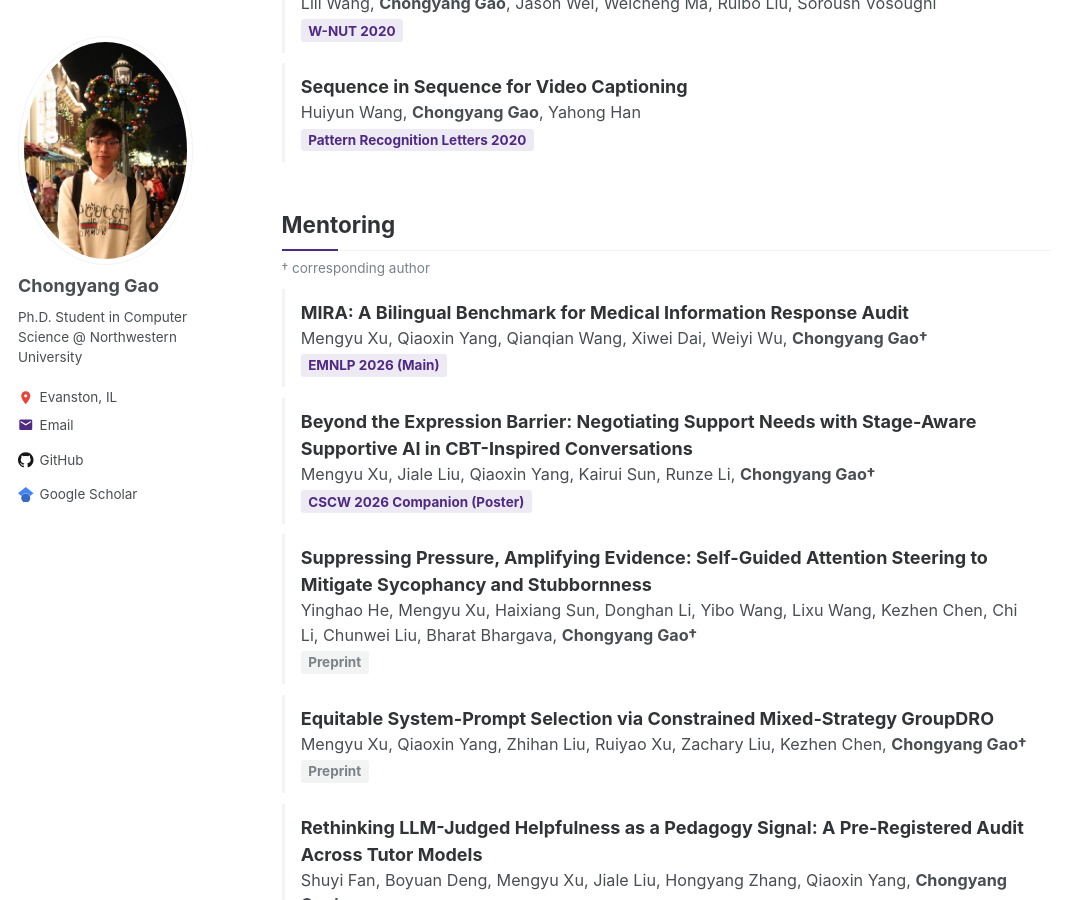
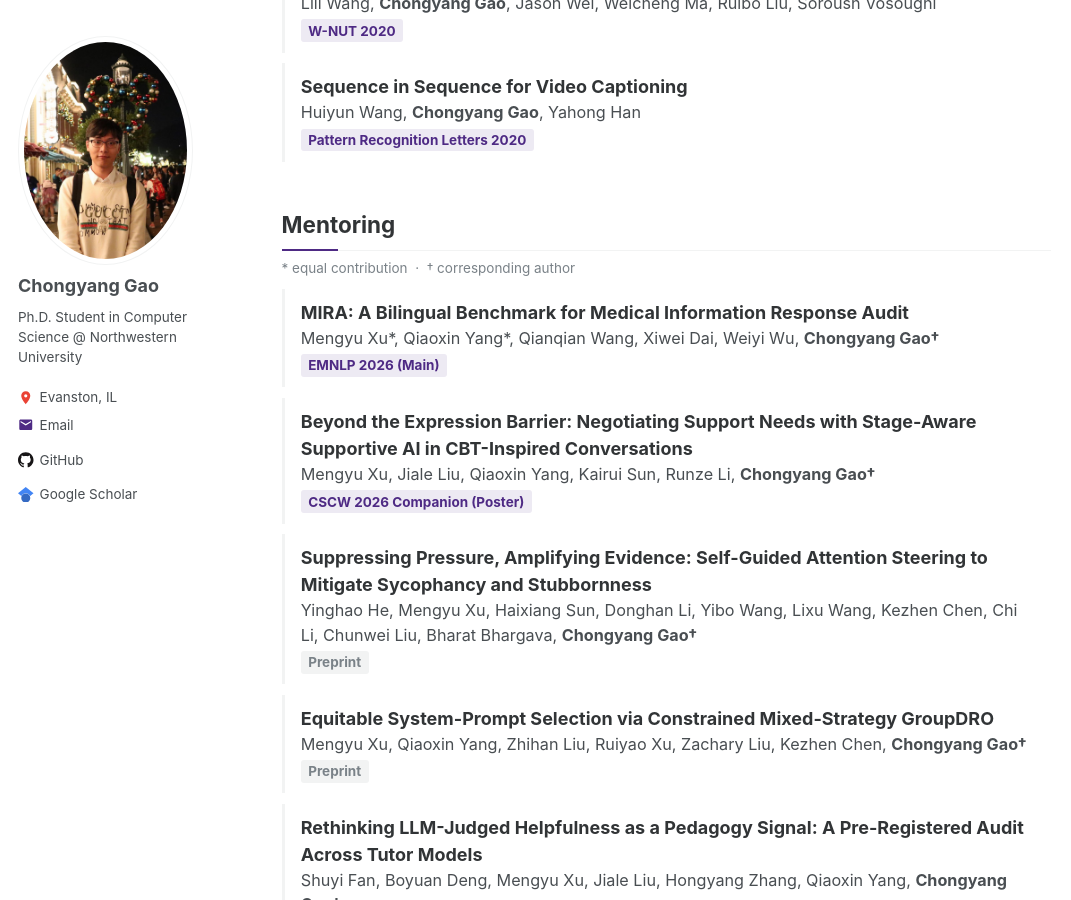
Before and after one commit to GCYZSL/GCYZSL.github.io, a Jekyll site: the page built from _pages/about.md, in a window 1280 px wide and 900 px high, scrolled down 3164 px. Shown: the whole window, without its empty margins (0-1071 px from the left). Built offline with Jekyll 4.4.1, drawn with Linux system fonts in a browser that asks for light colours.

Commit message:
Mark co-first authors on MIRA
Co-Authored-By: Claude Opus 5.5 <noreply@anthropic.com>

```diff
--- a/_pages/about.md
+++ b/_pages/about.md
@@ -140,11 +140,11 @@ Publications
 
 Mentoring
 ------
-<p class="list-note">† corresponding author</p>
+<p class="list-note">* equal contribution &nbsp;·&nbsp; † corresponding author</p>
 <ul class="pub-list">
   <li>
     <span class="pub-title">MIRA: A Bilingual Benchmark for Medical Information Response Audit</span>
-    <span class="pub-authors">Mengyu Xu, Qiaoxin Yang, Qianqian Wang, Xiwei Dai, Weiyi Wu, <b>Chongyang Gao†</b></span>
+    <span class="pub-authors">Mengyu Xu*, Qiaoxin Yang*, Qianqian Wang, Xiwei Dai, Weiyi Wu, <b>Chongyang Gao†</b></span>
     <span class="venue">EMNLP 2026 (Main)</span>
   </li>
   <li>
```
